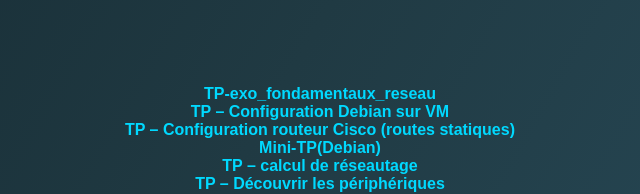
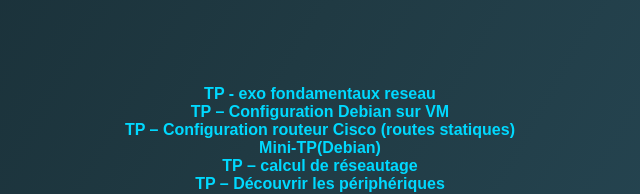
Before and after one commit to hamoutos/portfolio, a plain HTML site: page index.html in a window 1280 px wide. Shown: the part 890-1084 px from the top of the page, 320-960 px from the left. Drawn offline with Linux system fonts and the light colour scheme.

Commit message:
Update index.html

```diff
--- a/index.html
+++ b/index.html
@@ -131,7 +131,7 @@
   <ul style="list-style:none; padding:0;">
     <li>
   <a href="https://github.com/hamoutos/portfolio/blob/main/Exercices_Fondamentaux%20des_R%C3%A9seaux/exo_fondamentaux_reso.pdf" target="_blank">
-    TP-exo_fondamentaux_reseau
+    TP - exo fondamentaux reseau
   </a>
   </li>
     <li>
```
